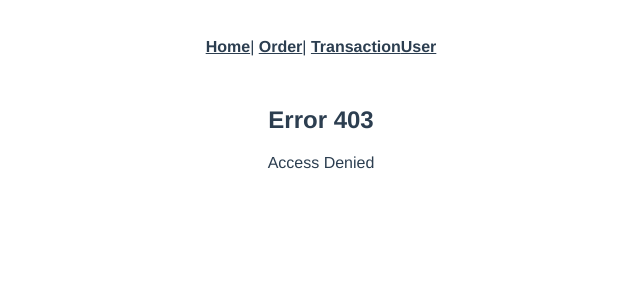
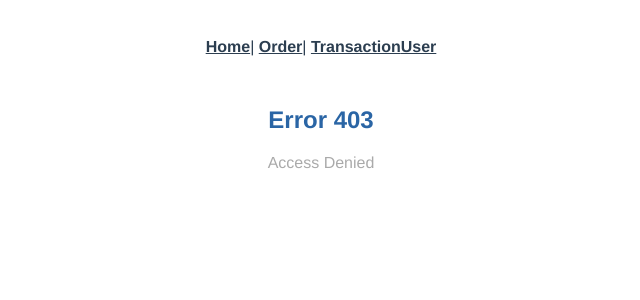
Before and after one commit to thongtiger/vue-jwt, a Vue app: page /forbidden in a window 1280 px wide. Shown: the top 300 px of the page, without its empty margins (319-959 px from the left). Built offline with nearby package versions, Linux system fonts and the light colour scheme.

Commit message:
403 style

```diff
--- a/src/views/Forbidden.vue
+++ b/src/views/Forbidden.vue
@@ -4,3 +4,11 @@
         <p>Access Denied</p>
     </div>
 </template>
+<style lang="css" scoped>
+h2{
+ color: #2a65a5;
+}
+p{
+ color: #aaa;
+}
+</style>
```
